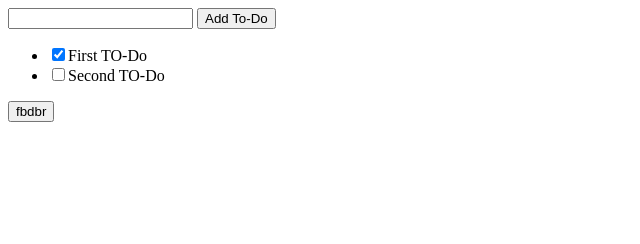
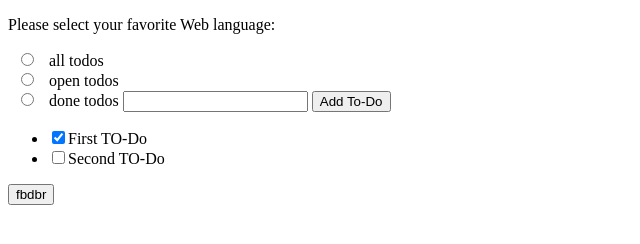
Before and after one commit to ArtOtt/web-app-foundation, a plain HTML site: page todo-app/index.html in a window 1280 px wide. Shown: the whole page, without its empty margins (0-640 px from the left). Drawn offline with Linux system fonts and the light colour scheme.

Commit message:
todo-app: add filtering feature

```diff
--- a/todo-app/index.html
+++ b/todo-app/index.html
@@ -9,6 +9,19 @@
 </head>
 
 <body>
+
+    <forms>
+        <p>Please select your favorite Web language:</p>
+          <input type="radio" id="all" name="la" value="all">
+          <label for="all">all todos</label><br>
+          <input type="radio" id="open" name="la" value="open">
+          <label for="open">open todos</label><br>
+          <input type="radio" id="done" name="la" value="done">
+          <label for="done">done todos</label>
+
+
+        </form>
+
         <input id="input" type="text" id="newDescription">
         <button id="button">Add To-Do</button>
 
--- a/todo-app/script.js
+++ b/todo-app/script.js
@@ -2,6 +2,10 @@ const btn = document.querySelector("button");
 const body = document.querySelector("body");
 const list = document.querySelector("#list");
 const input = document.querySelector("#input");
+// Radio buttons
+const open = document.querySelector("#open");
+const all = document.querySelector("#all");
+const done = document.querySelector("#done");
 
 const toDo = {
   todos: [
@@ -11,45 +15,58 @@ const toDo = {
 };
 
 function render() {
-  // cleaning the ul
+  // Clean the ul
   list.innerHTML = "";
 
-  loadFromStorg();
-  //put the todos from toDo in DOM
-  toDo.todos.forEach((todo) => {
-    // create an Li Element
+  loadFromStorage();
+
+  // filter for done, open, all
+  let filteredTodos;
+  if (done.checked) {
+    // check if done
+    filteredTodos = toDo.todos.filter((todo) => todo.done);
+  } else if (open.checked) {
+    // check is
+    filteredTodos = toDo.todos.filter((todo) => !todo.done);
+  } else {
+    // if all selected
+    filteredTodos = toDo.todos;
+  }
+
+  // Put the todos from filteredTodos in DOM
+  filteredTodos.forEach((todo) => {
+    // Create an Li Element
     const liElement = document.createElement("li");
 
-    // to find out whitch checkbox clicked
+    // To find out which checkbox clicked
     liElement.toDoObject = todo;
 
-    // create a checkbox for Li Element
+    // Create a checkbox for Li Element
     const checkbox = document.createElement("input");
-    //add a type Attribute to checkbox
+    // Add a type Attribute to checkbox
     checkbox.type = "checkbox";
-    //add  to checked Attribute a value from toDo.todos.done
+    // Add to checked Attribute a value from toDo.todos.done
     checkbox.checked = todo.done;
-    //add the checkbox to Li Element/liElement
+    // Add the checkbox to Li Element/liElement
     liElement.appendChild(checkbox);
 
-    //create an inner Text for liElement
+    // Create an inner Text for liElement
     const liText = document.createTextNode(todo.description);
-    //join liText with liElement
+    // Join liText with liElement
     liElement.append(liText);
 
-    //add liElement to list Element
+    // Add liElement to list Element
     list.appendChild(liElement);
-
-    // load from local storage
   });
 }
 
 render();
-// add new Todo
+
+// Add new Todo
 btn.addEventListener("click", function () {
-  //space be trimmed
+  // Space be trimmed
   const newToDoText = input.value.trim();
-  //checkin empty space
+  // Checkin empty space
   if (newToDoText != "") {
     const newTodo = {
       description: newToDoText,
@@ -81,8 +98,7 @@ btn.addEventListener("click", function () {
   }
 });
 
-//check is checkbox checked
-
+// Check if checkbox is checked
 list.addEventListener("change", (e) => {
   const checkbox = e.target;
   const liElement = checkbox.parentElement;
@@ -92,13 +108,19 @@ list.addEventListener("change", (e) => {
   localStorage.setItem("toDoItem", JSON.stringify(toDo));
 });
 
-function loadFromStorg() {
+function loadFromStorage() {
+  // load from storage
   const storedToDo = localStorage.getItem("toDoItem");
 
-  const readyFromStorg = JSON.parse(storedToDo);
-
   if (storedToDo) {
-    // add to toDo
-    toDo.todos = readyFromStorg.todos;
+    // check if !null
+    const readyFromStorage = JSON.parse(storedToDo);
+    // Add to toDo
+    toDo.todos = readyFromStorage.todos;
   }
 }
+
+//Event-Listener for radio button
+open.addEventListener("change", render);
+all.addEventListener("change", render);
+done.addEventListener("change", render);
```
Lines whose indentation alone changed are shown as unchanged.
